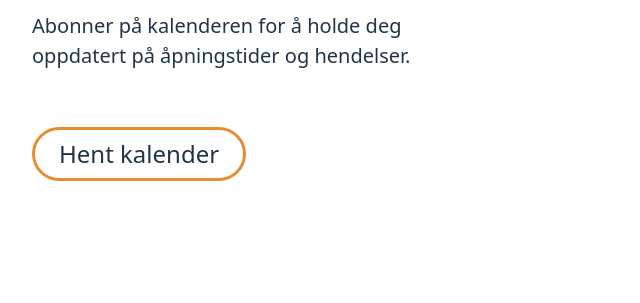
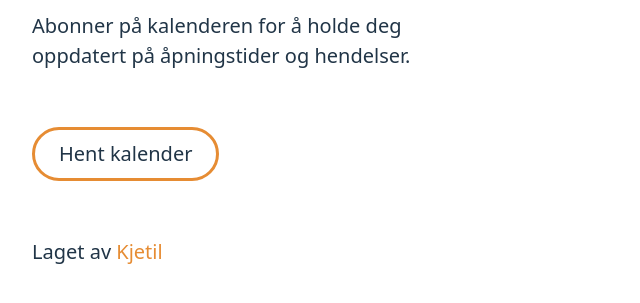
Before and after one commit to kjesvale/bislett, a website: page src/website/index.html in a window 1280 px wide. Shown: the part 117-420 px from the top of the page, without its empty margins (0-640 px from the left). Drawn offline with Linux system fonts and the light colour scheme.

Commit message:
Improve website

```diff
--- a/src/website/index.html
+++ b/src/website/index.html
@@ -14,11 +14,14 @@
     <body>
         <h1>Bislett stadion<span>.</span></h1>
 
-        <div class="kalender" style="display: none">
+        <div class="kalender">
             <p>banen er <em>åpen</em> i 5 minutter til</p>
         </div>
+
         <p>Abonner på kalenderen for å holde deg oppdatert på åpningstider og hendelser.</p>
 
-        <p><a href="./bislett.ics" class="button">Hent kalender</a></p>
+        <div class="hent-kalender"><a href="./bislett.ics" class="button">Hent kalender</a></div>
+
+        <footer>Laget av <a href="https://github.com/kjesvale">Kjetil</a></footer>
     </body>
 </html>
--- a/src/website/style.css
+++ b/src/website/style.css
@@ -28,7 +28,9 @@
 body {
     padding: 2rem;
     display: flex;
+    min-height: 100vh;
     flex-direction: column;
+    font-size: 1.25rem;
     gap: 1.5rem;
 }
 
@@ -43,9 +45,12 @@ h1 span {
 }
 
 p {
-    font-size: 1.25rem;
     line-height: 1.5;
     max-width: 40ch;
+}
+
+.kalender {
+    display: none;
 }
 
 .kalender p {
@@ -59,13 +64,12 @@ p {
     text-underline-offset: 0.5rem;
 }
 
-a {
+.hent-kalender a {
     display: flex;
     align-items: center;
     width: fit-content;
-    font-size: 1.5rem;
     padding: 1.5rem;
-    margin-top: 2rem;
+    margin: 2rem 0;
     border: 3px solid var(--primary);
     border-radius: 1.75rem;
     height: 3rem;
@@ -73,7 +77,16 @@ a {
     color: var(--font-color);
 }
 
-a:hover {
+.hent-kalender a:hover {
+    color: var(--background-color);
     background-color: var(--primary);
-    text-shadow: 2px 2px 0px var(--background-color);
 }
+
+footer a {
+    color: var(--primary);
+    text-decoration: none;
+}
+
+footer a:hover {
+    text-decoration: underline;
+}
```
